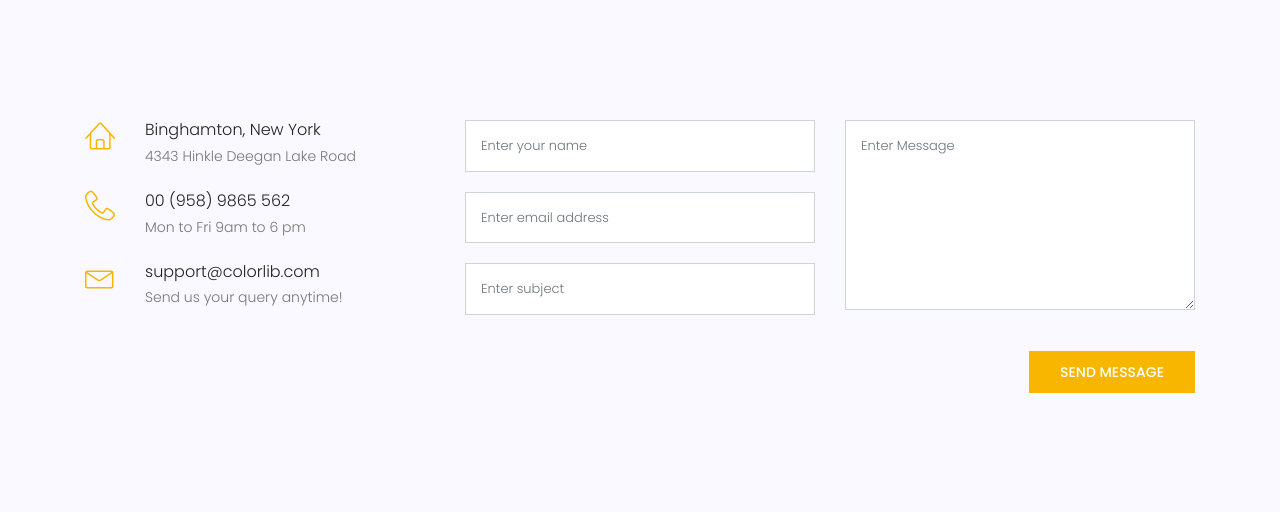
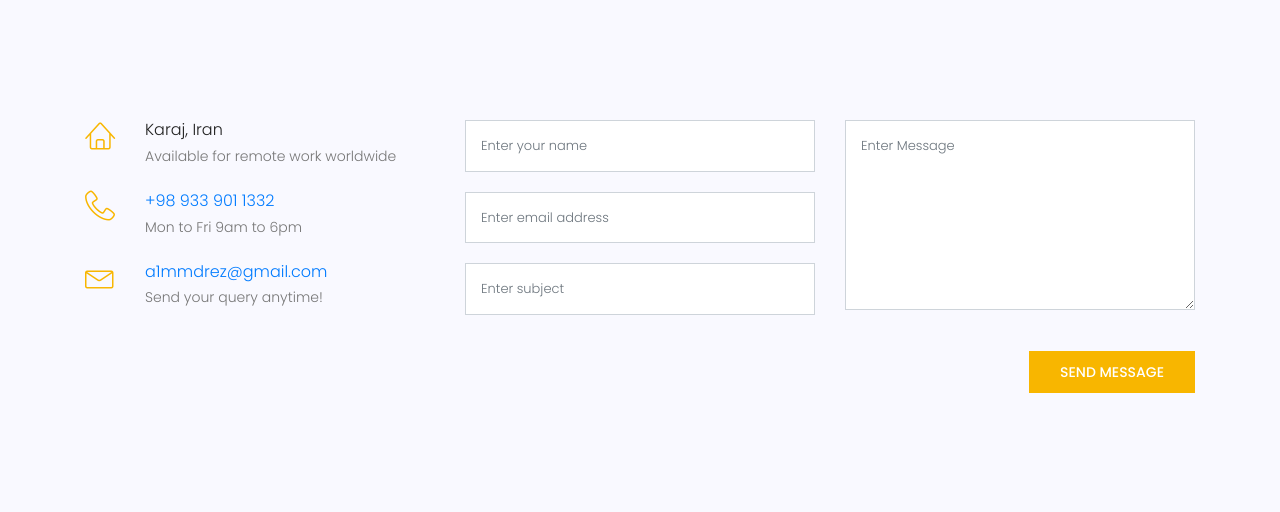
Before and after one commit to Paradoxel/django-blog, a Django app: page /contact/ in a window 1280 px wide. Shown: the part 905-1417 px from the top of the page. Run offline with Django 5.2, Linux system fonts and the light colour scheme; some libraries are stand-ins or nearby versions.

Commit message:
feat(contact): add mailto and tel links to contact info

```diff
--- a/templates/core/contact.html
+++ b/templates/core/contact.html
@@ -29,26 +29,32 @@
         <span class="lnr lnr-home"></span>
     </div>
           <div class="contact-details">
-            <h5>Binghamton, New York</h5>
-            <p>4343 Hinkle Deegan Lake Road</p>
+              <h5>Karaj, Iran</h5>
+              <p>Available for remote work worldwide</p>
           </div>
       </div>
+
       <div class="single-contact-address d-flex flex-row">
           <div class="icon">
               <span class="lnr lnr-phone-handset"></span>
           </div>
           <div class="contact-details">
-            <h5>00 (958) 9865 562</h5>
-            <p>Mon to Fri 9am to 6 pm</p>
+            <h5>
+                <a href="tel:+989339011332">+98 933 901 1332</a>
+            </h5>
+            <p>Mon to Fri 9am to 6pm</p>
         </div>
       </div>
+
       <div class="single-contact-address d-flex flex-row">
           <div class="icon">
               <span class="lnr lnr-envelope"></span>
           </div>
           <div class="contact-details">
-            <h5>support@colorlib.com</h5>
-            <p>Send us your query anytime!</p>
+              <h5>
+                  <a href="mailto:a1mmdrez@gmail.com">a1mmdrez@gmail.com</a>
+              </h5>
+              <p>Send your query anytime!</p>
           </div>
       </div>
       </div>
```
Lines whose indentation alone changed are shown as unchanged.
